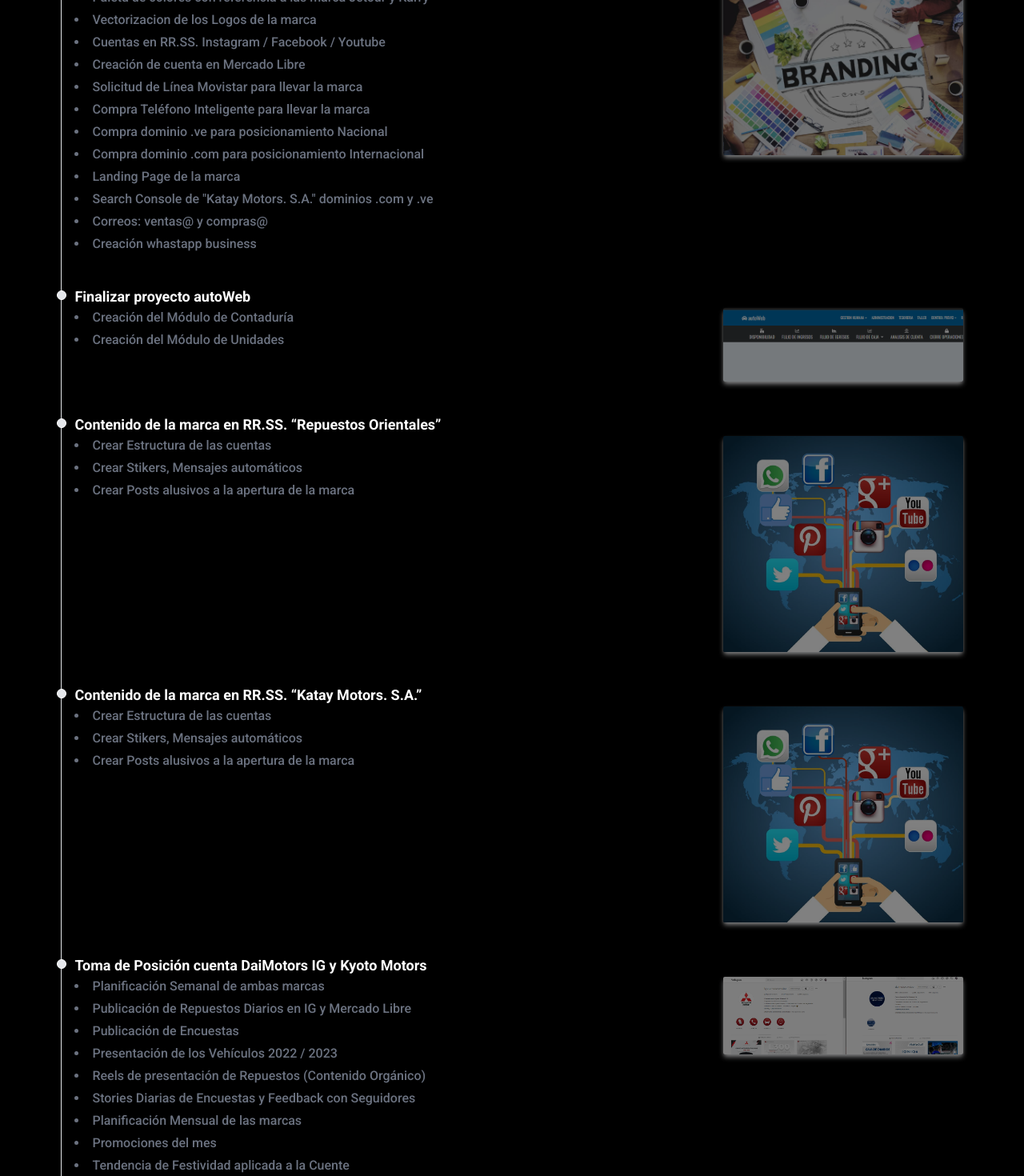
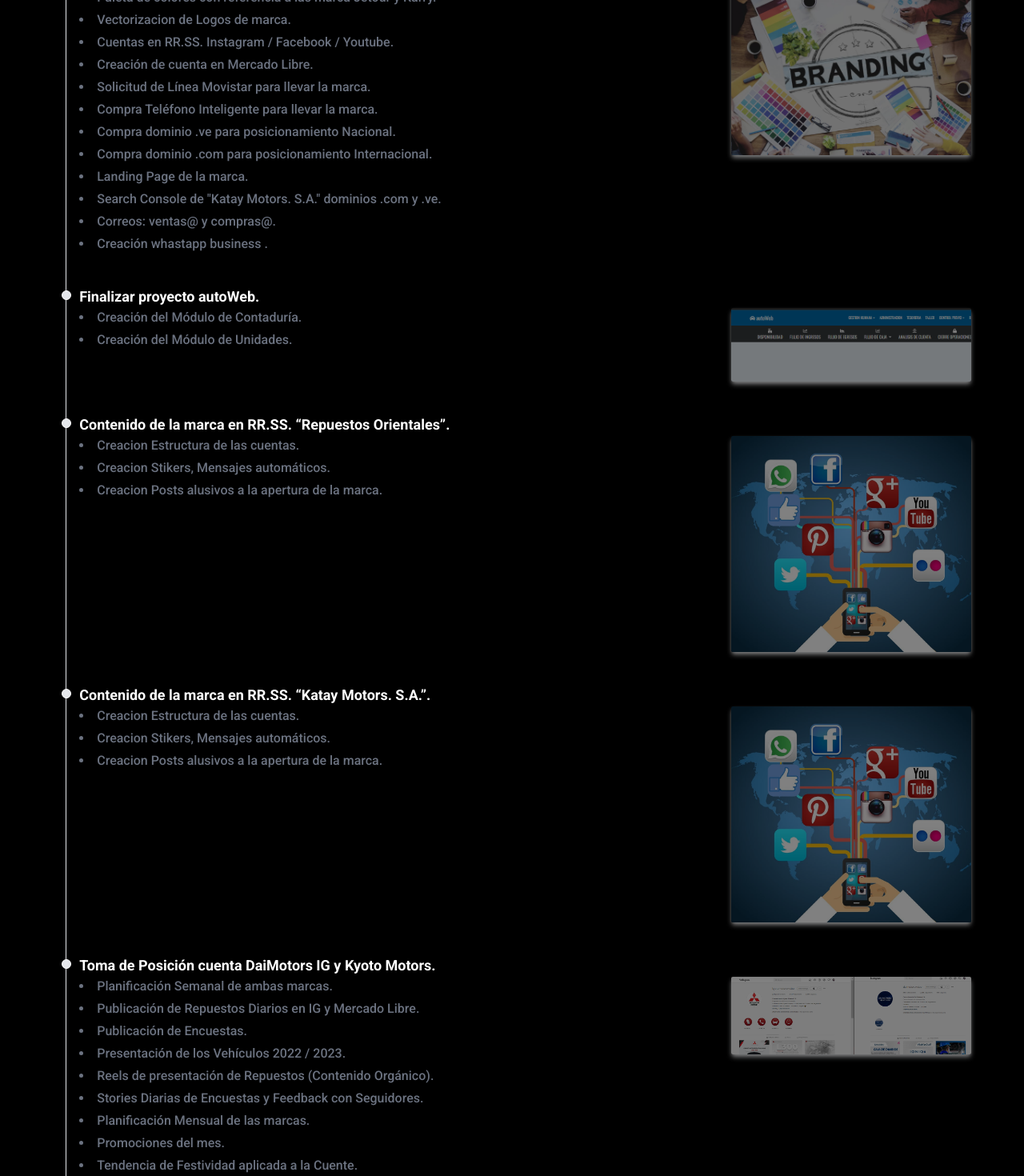
Before and after one commit to darthgabriel/timelineit, a React (Vite) app: page / in a window 1280 px wide. Shown: the part 1080-2550 px from the top of the page at 80% size. Built offline with nearby package versions, Linux system fonts and the light colour scheme.

Commit message:
arreglo armando

```diff
--- a/src/components/Main.jsx
+++ b/src/components/Main.jsx
@@ -9,7 +9,7 @@
 		<div className='text-white my-5 flex flex-col place-items-center'>
 			<div className='mb-4 text-4xl font-extrabold tracking-tight leading-none md:text-5xl lg:text-6xl self-end hover:animate-pulse mr-10'>Dpto IT & Marketing Digital</div>
 			<div className='text-2xl'></div>
-			<div className='flex mt-5 gap-20'>
+			<div className='flex flex-wrap mt-5 gap-20 justify-center'>
 				{organizacion.map((e, i) => (
 					<PerfilesCargo cargo={e.cargo} funciones={e.funciones} key={i} />
 				))}
@@ -40,7 +40,7 @@
 );
 
 const MyTimeLine = ({ timeline = [] }) => (
-	<ol class='relative border-l border-gray-200 w-fit'>
+	<ol class='relative border-l border-gray-200 w-fit ml-4'>
 		{timeline.map((e, i) => (
 			<li class='mb-10 ml-4' key={i}>
 				<div class='absolute w-3 h-3 bg-gray-200 rounded-full mt-1.5 -left-1.5 border border-white '></div>
--- a/src/variables/Timeline.jsx
+++ b/src/variables/Timeline.jsx
@@ -13,146 +13,146 @@
 
 const timeline = [
 	{
-		title: 'Contratacion de Diseñador Grafico',
+		title: 'Contratacion de Diseñador Grafico.',
         contenido: [],
         img: Diseñador,
 	},
 	{
-		title: 'Creación de Marca “Repuestos Orientales”',
+		title: 'Creación de Marca “Repuestos Orientales”.',
         contenido: [
-            'Actualizar Colores Corporativos y Logo',
-            'Cuentas en RR.SS. Instagram / Facebook / Youtube',
-            'Creación de cuenta en Mercado Libre',
-            'Solicitud de Línea Movistar para llevar la marca',
-            'Compra Teléfono Inteligente para llevar la marca',
-            'Compra dominio .ve para posicionamiento Nacional',
-            'Compra dominio .com para posicionamiento Internacional',
-            'Landing Page de la marca',
-            'Search Console de "Repuestos Orientales" dominios .com y .ve',
-            'Correos: ventas@ y compras@',
-            'Creación whastapp business ',
+            'Actualizar Colores Corporativos y Logo.',
+            'Cuentas en RR.SS. Instagram / Facebook / Youtube.',
+            'Creación de cuenta en Mercado Libre.',
+            'Solicitud de Línea Movistar para llevar la marca.',
+            'Compra Teléfono Inteligente para llevar la marca.',
+            'Compra dominio .ve para posicionamiento Nacional.',
+            'Compra dominio .com para posicionamiento Internacional.',
+            'Landing Page de la marca.',
+            'Search Console de "Repuestos Orientales" dominios .com y .ve.',
+            'Correos: ventas@ y compras@.',
+            'Creación whastapp business .',
         ],
         img: CreacionMarca,
 	},
     {
-		title: 'Creación de Marca “Katay Motors. S.A.”',
+		title: 'Creación de Marca “Katay Motors. S.A.”.',
         contenido: [
-            'Paleta de colores con referencia a las marca Jetour y Karry',
-            'Vectorizacion de los Logos de la marca',
-            'Cuentas en RR.SS. Instagram / Facebook / Youtube',
-            'Creación de cuenta en Mercado Libre',
-            'Solicitud de Línea Movistar para llevar la marca',
-            'Compra Teléfono Inteligente para llevar la marca',
-            'Compra dominio .ve para posicionamiento Nacional',
-            'Compra dominio .com para posicionamiento Internacional',
-            'Landing Page de la marca',
-            'Search Console de "Katay Motors. S.A." dominios .com y .ve',
-            'Correos: ventas@ y compras@',
-            'Creación whastapp business ',
+            'Paleta de colores con referencia a las marca Jetour y Karry.',
+            'Vectorizacion de Logos de marca.',
+            'Cuentas en RR.SS. Instagram / Facebook / Youtube.',
+            'Creación de cuenta en Mercado Libre.',
+            'Solicitud de Línea Movistar para llevar la marca.',
+            'Compra Teléfono Inteligente para llevar la marca.',
+            'Compra dominio .ve para posicionamiento Nacional.',
+            'Compra dominio .com para posicionamiento Internacional.',
+            'Landing Page de la marca.',
+            'Search Console de "Katay Motors. S.A." dominios .com y .ve.',
+            'Correos: ventas@ y compras@.',
+            'Creación whastapp business .',
         ],
         img: CreacionMarca,
 	},
     {
-		title: 'Finalizar proyecto autoWeb',
+		title: 'Finalizar proyecto autoWeb.',
         contenido: [
-            'Creación del Módulo de Contaduría',
-            'Creación del Módulo de Unidades',
+            'Creación del Módulo de Contaduría.',
+            'Creación del Módulo de Unidades.',
         ],
         img: AutoWeb,
 	},
     {
-		title: 'Contenido de la marca en RR.SS. “Repuestos Orientales”',
+		title: 'Contenido de la marca en RR.SS. “Repuestos Orientales”.',
         contenido: [
-            'Crear Estructura de las cuentas',
-            'Crear Stikers, Mensajes automáticos',
-            'Crear Posts alusivos a la apertura de la marca',
+            'Creacion Estructura de las cuentas.',
+            'Creacion Stikers, Mensajes automáticos.',
+            'Creacion Posts alusivos a la apertura de la marca.',
         ],
         img: Rrss
 	},
     {
-		title: 'Contenido de la marca en RR.SS. “Katay Motors. S.A.”',
+		title: 'Contenido de la marca en RR.SS. “Katay Motors. S.A.”.',
         contenido: [
-            'Crear Estructura de las cuentas',
-            'Crear Stikers, Mensajes automáticos',
-            'Crear Posts alusivos a la apertura de la marca',
+            'Creacion Estructura de las cuentas.',
+            'Creacion Stikers, Mensajes automáticos.',
+            'Creacion Posts alusivos a la apertura de la marca.',
         ],
         img: Rrss
 	},
     {
-        title: 'Toma de Posición cuenta DaiMotors IG y Kyoto Motors',
+        title: 'Toma de Posición cuenta DaiMotors IG y Kyoto Motors.',
         contenido: [
-            'Planificación Semanal de ambas marcas',
-            'Publicación de Repuestos Diarios en IG y Mercado Libre',
-            'Publicación de Encuestas',
-            'Presentación de los Vehículos 2022 / 2023',
-            'Reels de presentación de Repuestos (Contenido Orgánico)',
-            'Stories Diarias de Encuestas y Feedback con Seguidores',
-            'Planificación Mensual de las marcas',
-            'Promociones del mes',
-            'Tendencia de Festividad aplicada a la Cuente',
-            'Contacto con influencers',
-            'Publicidad en otras redes e Instagram',
+            'Planificación Semanal de ambas marcas.',
+            'Publicación de Repuestos Diarios en IG y Mercado Libre.',
+            'Publicación de Encuestas.',
+            'Presentación de los Vehículos 2022 / 2023.',
+            'Reels de presentación de Repuestos (Contenido Orgánico).',
+            'Stories Diarias de Encuestas y Feedback con Seguidores.',
+            'Planificación Mensual de las marcas.',
+            'Promociones del mes.',
+            'Tendencia de Festividad aplicada a la Cuente.',
+            'Contacto con influencers.',
+            'Publicidad en otras redes e Instagram.',
         ],
         img: Igdaikyoto
 	},
     {
-        title: 'Implementación de la Tendencia en las Instalaciones',
+        title: 'Implementación de la Tendencia en las Instalaciones.',
         contenido: [
-            'Fomentar la Información para que todos los Departamentos productivos',
-            'Publicidad Física en los Departamentos productivos',
-            'Decoración de las áreas productivas',
+            'Fomentar la Información para que todos los Departamentos productivos.',
+            'Publicidad Física en los Departamentos productivos.',
+            'Decoración de las áreas productivas.',
         ],
         img: Tendencias
 	},
     {
-        title: 'Contratación de Analista de IT Junior',
+        title: 'Contratación de Analista de IT Junior.',
         contenido: [],
         img: Analsitait
 	},
     {
-        title: 'Proyecto “Repuestos Tracking”',
+        title: 'Proyecto “Repuestos Tracking”.',
         contenido: [
-            'App Web y Mobile de Rastreo de Repuestos para Clientes',
-            'Motor de Programación',
-            'Diseño de Módulos',
-            'Diseño en figma',
-            'Creación de APIs',
-            'Creación de Front-End',
-            'Lanzamiento Oficial en Play Store',
+            'App Web y Mobile de Rastreo de Repuestos para Clientes.',
+            'Motor de Programación.',
+            'Diseño de Módulos.',
+            'Diseño en figma.',
+            'Creación de APIs.',
+            'Creación de Front-End.',
+            'Lanzamiento Oficial en Play Store.',
         ],
         img: Trackingrp
     },
     {
-        title: 'Proyecto “Monitorea Tu Vehículo”',
+        title: 'Proyecto “Monitorea Tu Vehículo”.',
         contenido: [
-            'App Mobile para que los clientes sepan el estatus de sus vehículos en el taller e historial de reparaciones',
-            'Motor de Programación',
-            'Diseño de Módulos',
-            'Diseño Figma',
-            'Creación de APIs',
-            'Creación de Front-End',
-            'Lanzamiento Oficial Play Store',
-            'Lanzamiento Oficial Apple Store',
+            'App Mobile para que los clientes sepan el estatus de sus vehículos en el taller e historial de reparaciones.',
+            'Motor de Programación.',
+            'Diseño de Módulos.',
+            'Diseño Figma.',
+            'Creación de APIs.',
+            'Creación de Front-End.',
+            'Lanzamiento Oficial Play Store.',
+            'Lanzamiento Oficial Apple Store.',
         ],
         img: MonitorTaller
     },
     {
-		title: 'Migración de Equipos Viejos',
+		title: 'Migración de Equipos Viejos.',
         contenido: [
-            'Comprar Mensual/Bimensual un equipo e ir migrando los equipos antiguos',
-            'Conseguir fondos a través de la venta de equipos antiguos ya sin uso',
+            'Comprar Mensual/Bimensual un equipo e ir migrando los equipos antiguos.',
+            'Conseguir fondos a través de la venta de equipos antiguos ya sin uso.',
         ],
         img: CambiarPc
 	},
     {
-        title: 'Proyecto “Tasa BCV”',
+        title: 'Proyecto “Tasa BCV”.',
         contenido: [
-            'App para dejar fija la tasa BCV en Caja con conexión directa a la página del BCV',
-            'Motor de Programación',
-            'Módulos',
-            'Landing Page',
-            'Compra Tablet',
-            'Compra Armazón de Tablet',
+            'App para dejar fija la tasa BCV en Caja con conexión directa a la página del BCV.',
+            'Motor de Programación.',
+            'Módulos.',
+            'Landing Page.',
+            'Compra Tablet.',
+            'Compra Armazón de Tablet.',
         ],
         img: LogoBcv,
     },
```
